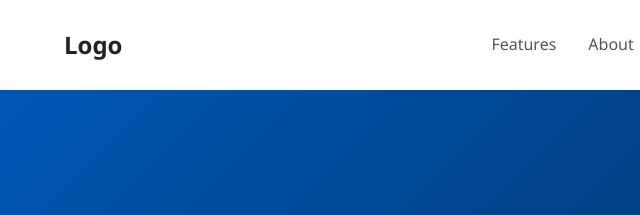
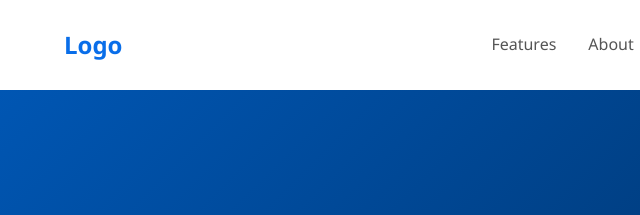
Before and after one commit to shivaxmtyagi/landing-page, a plain HTML site: page index.html in a window 1280 px wide. Shown: the top 215 px of the page, 0-640 px from the left. Drawn offline with Linux system fonts and the light colour scheme.

Commit message:
colour change for logo

```diff
--- a/style.css
+++ b/style.css
@@ -24,7 +24,7 @@ body {
 .logo {
     font-size: 1.5rem;
     font-weight: bold;
-    color: #222;
+    color: #096ee9;
 }
 
 .nav-links {
```
